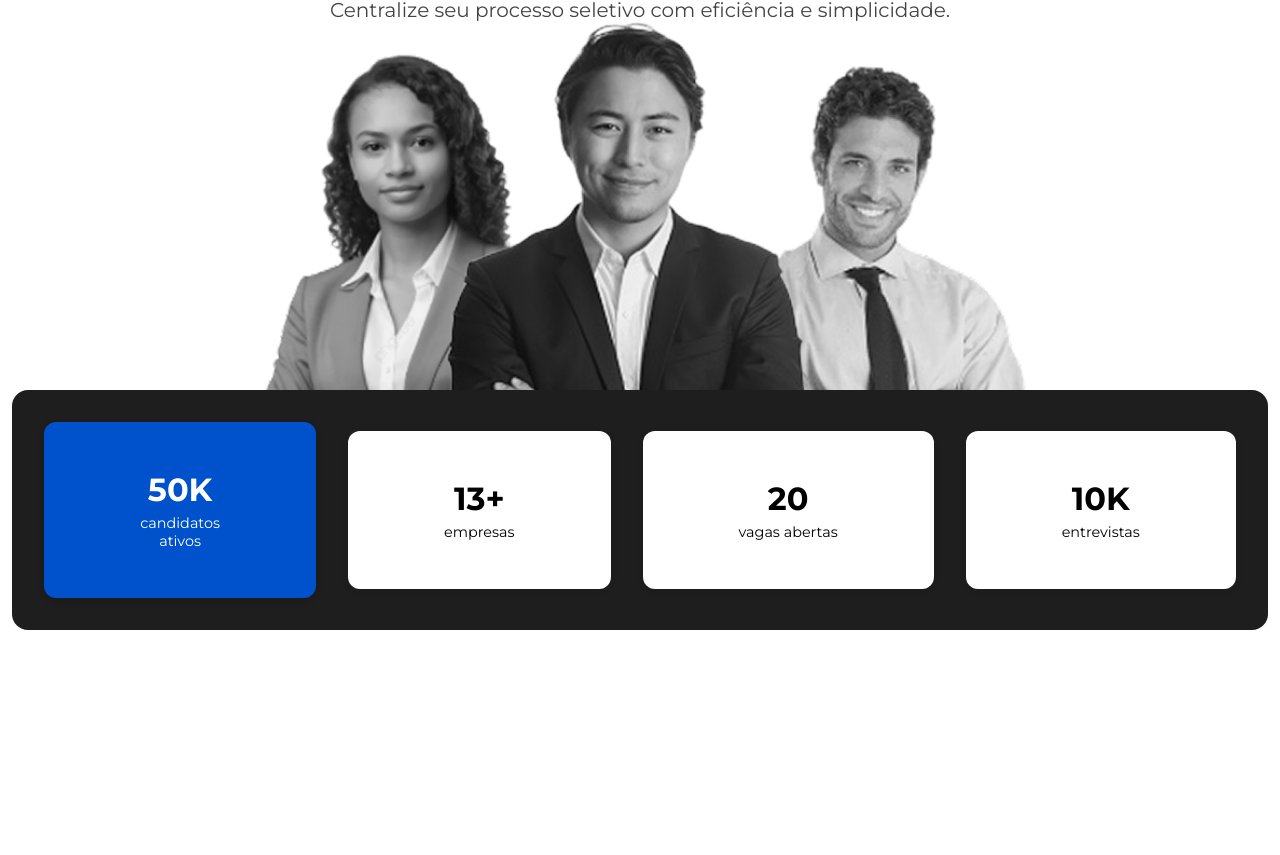
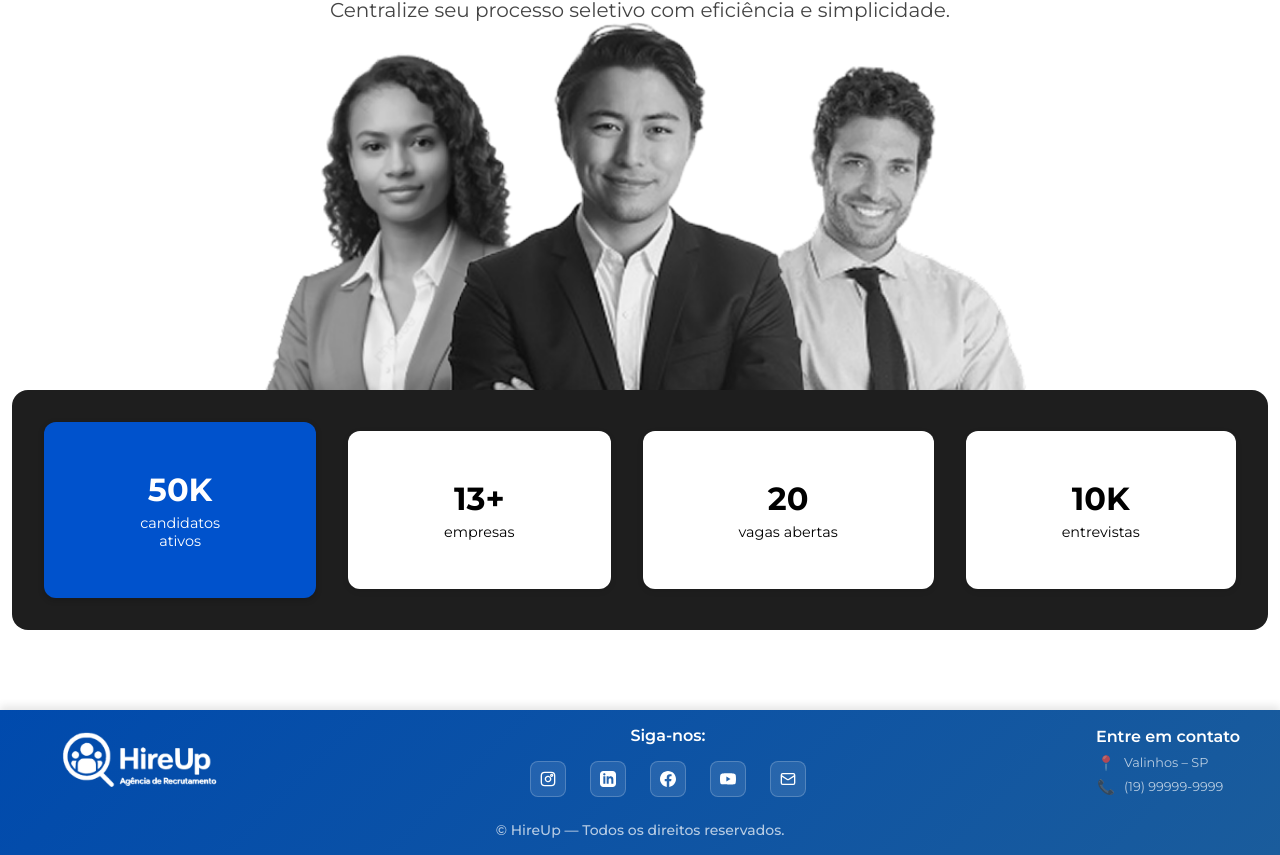
Before and after one commit to gihcaron/HireUp---Front-End-, a Next.js app: page /home in a window 1280 px wide. Shown: the part 260-1115 px from the top of the page. Before the commit the page ends 954 px from the top, so only its background shows below. Built offline with nearby package versions, Linux system fonts and the light colour scheme.

Commit message:
add footer

```diff
--- /dev/null
+++ b/src/Components/Footer.jsx
@@ -0,0 +1,77 @@
+"use client";
+import React from "react";
+import Image from "next/image";
+import Link from "next/link";
+import styles from "./Footer.module.css";
+
+export default function Footer() {
+    return (
+        <footer className={styles.footer}>
+            <div className={styles.footerContent}>
+                <div className={styles.logoSection}>
+                    <div className={styles.logoContainer}>
+                        <Image
+                            src="/images/logoPreto.png"
+                            alt="HireUp Logo"
+                            width={200}
+                            height={60}
+                        />
+                    </div>
+                </div>
+                <div className={styles.socialSection}>
+                    <h3 className={styles.sectionTitle}>Siga-nos:</h3>
+                    <div className={styles.socialLinks}>
+                        <a href="https://www.instagram.com/senaivalinhos/" target="_blank" rel="noopener noreferrer" aria-label="Instagram">
+                            <svg width="32" height="32" viewBox="0 0 24 24" fill="none" stroke="currentColor" strokeWidth="2">
+                                <rect x="2" y="2" width="20" height="20" rx="5" ry="5"></rect>
+                                <path d="M16 11.37A4 4 0 1 1 12.63 8 4 4 0 0 1 16 11.37z"></path>
+                                <circle cx="17.5" cy="6.5" r="1.5"></circle>
+                            </svg>
+                        </a>
+                        <a href="https://www.linkedin.com/school/senaisp-valinhos/" target="_blank" rel="noopener noreferrer" aria-label="LinkedIn">
+                            <svg width="32" height="32" viewBox="0 0 24 24" fill="currentColor">
+                                <path d="M19 0h-14c-2.761 0-5 2.239-5 5v14c0 2.761 2.239 5 5 5h14c2.762 0 5-2.239 5-5v-14c0-2.761-2.238-5-5-5zm-11 19h-3v-11h3v11zm-1.5-12.268c-.966 0-1.75-.79-1.75-1.764s.784-1.764 1.75-1.764 1.75.79 1.75 1.764-.783 1.764-1.75 1.764zm13.5 12.268h-3v-5.604c0-3.368-4-3.113-4 0v5.604h-3v-11h3v1.765c1.396-2.586 7-2.777 7 2.469v6.766z"></path>
+                            </svg>
+                        </a>
+                        <a href="https://www.facebook.com/senaisp.valinhos" target="_blank" rel="noopener noreferrer" aria-label="Facebook">
+                            <svg width="32" height="32" viewBox="0 0 24 24" fill="currentColor">
+                                <path d="M24 12.073c0-6.627-5.373-12-12-12s-12 5.373-12 12c0 5.99 4.388 10.954 10.125 11.854v-8.385H7.078v-3.47h3.047V9.43c0-3.007 1.792-4.669 4.533-4.669 1.312 0 2.686.235 2.686.235v2.953H15.83c-1.491 0-1.956.925-1.956 1.874v2.25h3.328l-.532 3.47h-2.796v8.385C19.612 23.027 24 18.062 24 12.073z"></path>
+                            </svg>
+                        </a>
+                        <a href="https://www.youtube.com/channel/UCzqd0VpWU_w4BKwmSvFdieQ" target="_blank" rel="noopener noreferrer" aria-label="YouTube">
+                            <svg width="32" height="32" viewBox="0 0 24 24" fill="currentColor">
+                                <path d="M23.498 6.186a3.016 3.016 0 0 0-2.122-2.136C19.505 3.545 12 3.545 12 3.545s-7.505 0-9.377.505A3.017 3.017 0 0 0 .502 6.186C0 8.07 0 12 0 12s0 3.93.502 5.814a3.016 3.016 0 0 0 2.122 2.136c1.871.505 9.376.505 9.376.505s7.505 0 9.377-.505a3.015 3.015 0 0 0 2.122-2.136C24 15.93 24 12 24 12s0-3.93-.502-5.814zM9.545 15.568V8.432L15.818 12l-6.273 3.568z"></path>
+                            </svg>
+                        </a>
+                        <a href="mailto:contato@hireup.com.br" aria-label="Email">
+                            <svg width="32" height="32" viewBox="0 0 24 24" fill="none" stroke="currentColor" strokeWidth="2">
+                                <rect x="2" y="4" width="20" height="16" rx="2"></rect>
+                                <path d="m22 7-8.97 5.7a1.94 1.94 0 0 1-2.06 0L2 7"></path>
+                            </svg>
+                        </a>
+                    </div>
+                </div>
+
+                {/* Contato */}
+                <div className={styles.contactSection}>
+                    <h3 className={styles.sectionTitle}>Entre em contato</h3>
+                    <div className={styles.contactInfo}>
+                        <div className={styles.contactItem}>
+                            <span className={styles.contactLabel}>📍</span>
+                            <span>Valinhos – SP</span>
+                        </div>
+                        <div className={styles.contactItem}>
+                            <span className={styles.contactLabel}>📞</span>
+                            <span>(19) 99999-9999</span>
+                        </div>
+                    </div>
+                </div>
+            </div>
+
+            {/* Copyright */}
+            <div className={styles.copyright}>
+                <p>© HireUp — Todos os direitos reservados.</p>
+            </div>
+        </footer>
+    );
+}
--- /dev/null
+++ b/src/Components/Footer.module.css
@@ -0,0 +1,224 @@
+.footer {
+    background: linear-gradient(135deg, #004AAD 0%, #1a5c9c 100%);
+    color: #fff;
+    padding: 16px 40px;
+    margin-top: 80px;
+    box-shadow: 0 -4px 8px rgba(0, 0, 0, 0.1);
+}
+
+.footerContent {
+    display: flex;
+    justify-content: space-between;
+    align-items: center;
+    max-width: 1400px;
+    margin: 0 auto;
+    gap: 40px;
+    padding-bottom: 0;
+    border-bottom: none;
+}
+
+/* Logo Section */
+.logoSection {
+    display: flex;
+    flex-direction: column;
+    align-items: flex-start;
+    gap: 12px;
+    flex: 0 0 auto;
+}
+
+.logoContainer {
+    display: flex;
+    align-items: center;
+}
+
+.logoContainer img {
+    filter: brightness(0) invert(1);
+    max-width: 280px;
+    height: auto;
+}
+
+.description {
+    font-size: 0.875rem;
+    font-weight: 500;
+    color: rgba(255, 255, 255, 0.8);
+    margin: 0;
+}
+
+/* Social Section */
+.socialSection {
+    display: flex;
+    flex-direction: column;
+    align-items: center;
+    gap: 16px;
+    flex: 1;
+    justify-content: center;
+}
+
+.sectionTitle {
+    font-size: 1rem;
+    font-weight: 600;
+    margin: 0;
+    color: #fff;
+}
+
+.socialLinks {
+    display: flex;
+    gap: 24px;
+    align-items: center;
+    justify-content: center;
+}
+
+.socialLinks a {
+    display: inline-flex;
+    align-items: center;
+    justify-content: center;
+    width: 36px;
+    height: 36px;
+    background-color: rgba(255, 255, 255, 0.1);
+    border-radius: 8px;
+    color: #fff;
+    transition: all 0.3s ease;
+    text-decoration: none;
+    border: 1px solid rgba(255, 255, 255, 0.2);
+}
+
+.socialLinks a:hover {
+    background-color: rgba(255, 255, 255, 0.2);
+    transform: translateY(-2px);
+    border-color: rgba(255, 255, 255, 0.4);
+}
+
+.socialLinks svg {
+    width: 16px;
+    height: 16px;
+}
+
+/* Contact Section */
+.contactSection {
+    display: flex;
+    flex-direction: column;
+    align-items: flex-start;
+    gap: 8px;
+    flex: 0 0 auto;
+}
+
+.contactInfo {
+    display: flex;
+    flex-direction: column;
+    gap: 6px;
+}
+
+.contactItem {
+    display: flex;
+    align-items: center;
+    gap: 8px;
+    font-size: 0.8rem;
+    color: rgba(255, 255, 255, 0.7);
+    text-decoration: none;
+}
+
+.contactLabel {
+    font-size: 0.9rem;
+    display: flex;
+    align-items: center;
+    justify-content: center;
+    width: 20px;
+}
+
+.contactItem a {
+    color: rgba(255, 255, 255, 0.9);
+    text-decoration: none;
+    transition: color 0.3s ease;
+}
+
+.contactItem a:hover {
+    color: #fff;
+    text-decoration: underline;
+}
+
+/* Copyright */
+.copyright {
+    text-align: center;
+    padding-top: 16px;
+    padding-bottom: 0;
+    font-size: 0.875rem;
+    color: rgba(255, 255, 255, 0.7);
+    width: 100%;
+}
+
+.copyright p {
+    margin: 0;
+    font-weight: 500;
+}
+
+/* Responsivo Mobile */
+@media (max-width: 768px) {
+    .footer {
+        padding: 32px 20px 16px;
+        margin-top: 48px;
+    }
+
+    .footerContent {
+        flex-direction: column;
+        align-items: center;
+        text-align: center;
+        gap: 32px;
+        padding-bottom: 24px;
+    }
+
+    .logoSection,
+    .socialSection,
+    .contactSection {
+        align-items: center;
+        width: 100%;
+    }
+
+    .socialLinks {
+        justify-content: center;
+    }
+
+    .contactInfo {
+        align-items: center;
+    }
+
+    .copyright {
+        padding-top: 16px;
+    }
+}
+
+@media (min-width: 769px) {
+    .copyright {
+        padding-top: 24px;
+    }
+}
+
+@media (max-width: 480px) {
+    .footer {
+        padding: 24px 16px 12px;
+    }
+
+    .footerContent {
+        gap: 24px;
+    }
+
+    .sectionTitle {
+        font-size: 0.95rem;
+    }
+
+    .socialLinks {
+        gap: 12px;
+    }
+
+    .socialLinks a {
+        width: 40px;
+        height: 40px;
+    }
+
+    .contactItem {
+        font-size: 0.875rem;
+    }
+
+    .copyright p {
+        font-size: 0.8rem;
+    }
+}
--- a/src/app/home/page.jsx
+++ b/src/app/home/page.jsx
@@ -7,7 +7,6 @@ import Header from "../../Components/Header";
 export default function home() {
   return (
     <section className={styles.homeContainer}>
-      <Header />
 
       <section className={styles.bannerSection}>
         <h1 className={styles.titleBanner}>
--- a/src/app/layout.js
+++ b/src/app/layout.js
@@ -1,5 +1,7 @@
 import { Montserrat } from "next/font/google";
 import "./globals.css";
+import Header from "@/Components/Header";
+import Footer from "@/Components/Footer";
 
 const montserrat = Montserrat({
   variable: "--font-montserrat",
@@ -15,7 +17,9 @@ export default function RootLayout({ children }) {
   return (
     <html lang="pt-BR">
       <body className={`${montserrat.variable}`}>
+        <Header />
         {children}
+        <Footer />
       </body>
     </html>
   );
```
Also changed, not shown: 1 other file (tests, documents, lock files or other folders).
